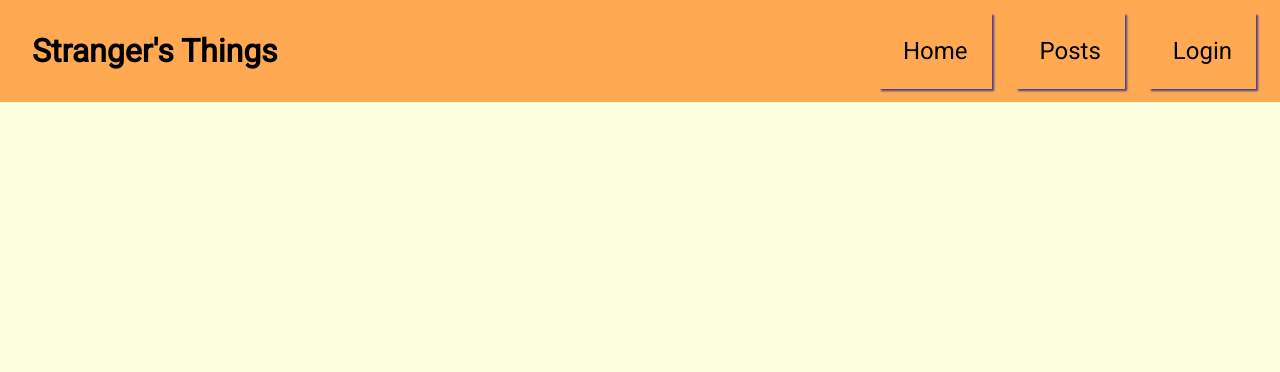
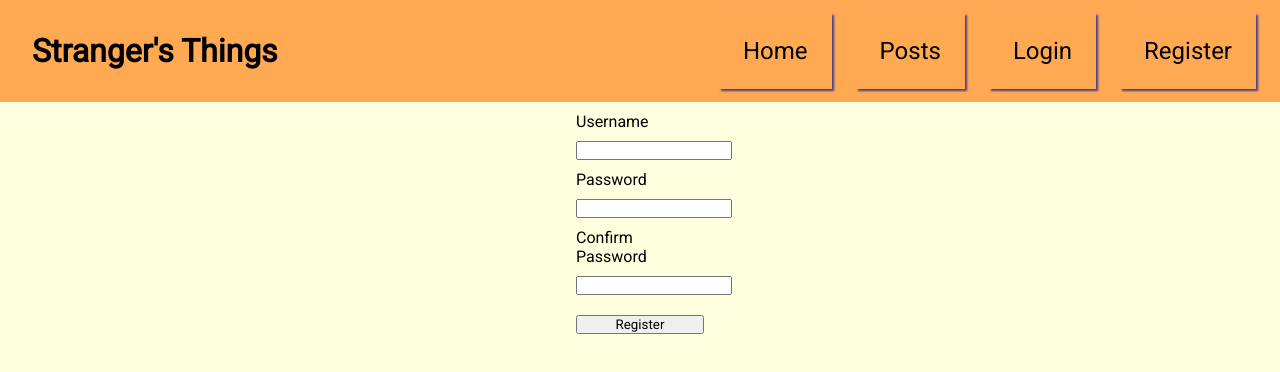
Before and after one commit to suhl2/StrangersThings2, a React app: page /register in a window 1280 px wide. Built offline with nearby package versions, Linux system fonts and the light colour scheme; no server answers.

Commit message:
created register form

```diff
--- a/src/index.js
+++ b/src/index.js
@@ -3,6 +3,7 @@ import {createRoot} from 'react-dom/client';
 import NavBar from './navbar';
 import {BrowserRouter, Route, Routes} from 'react-router-dom';
 import ListPosts from './listposts';
+import Register from './register';
 
 const rootElement = document.getElementById("root");
 const root = createRoot(rootElement);
@@ -32,13 +33,13 @@ const Main = () => {
     <BrowserRouter>
       <NavBar />
       <Routes>
-        <Route path='/'></Route>
+        <Route path='/' element={      <div id='all-posts'>
+        <ListPosts posts={posts}/>
+      </div>}></Route>
         <Route path='/posts'></Route>
         <Route path='/login'></Route>
+        <Route path='/register' element={<Register />}></Route>
       </Routes>
-      <div id='all-posts'>
-        <ListPosts posts={posts}/>
-      </div>
     </BrowserRouter>
     </>
   )
--- a/src/navbar.js
+++ b/src/navbar.js
@@ -10,6 +10,7 @@ const NavBar = () => {
                 <Link to="/">Home</Link>
                 <Link to="/posts">Posts</Link>
                 <Link to="/login">Login</Link>
+                <Link to="/register">Register</Link>
             </nav>
         </div>
         </>
--- /dev/null
+++ b/src/register.js
@@ -0,0 +1,22 @@
+import React from "react";
+
+const Register = () => {
+    return (
+        <div id="register-form">
+            <form>
+                <label>Username
+                <input type="text"/>
+                </label>
+                <label>Password
+                    <input type="text"/>
+                </label>
+                <label>Confirm Password
+                    <input type="text"/>
+                </label>
+            </form>
+            <button>Register</button>
+        </div>
+    )
+}
+
+export default Register;
--- a/styles.css
+++ b/styles.css
@@ -58,3 +58,21 @@
     padding: 1em;
     background-color: white;
   }
+#register-form {
+  display: flex;
+  flex-flow: column;
+  margin-top: 2em;
+  max-width: 10%;
+  justify-content: center;
+  margin: auto;
+  margin-top: 10px;
+}
+
+#register-form button {
+  margin-top: 10px;
+}
+
+#register-form input {
+  margin-top: 10px;
+  margin-bottom: 10px;
+}
```
Also changed, not shown: 1 other file.
